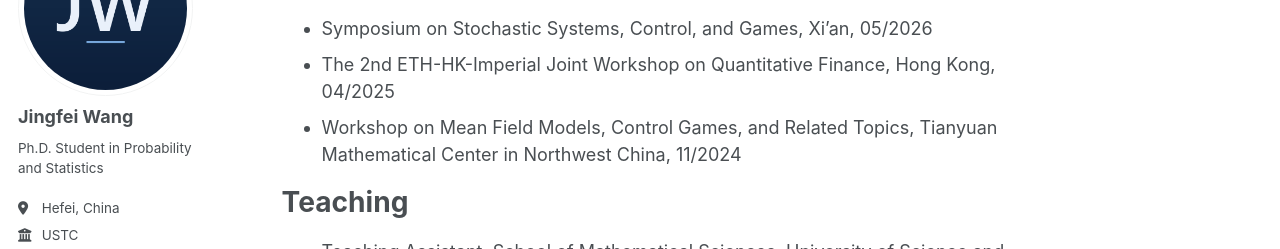
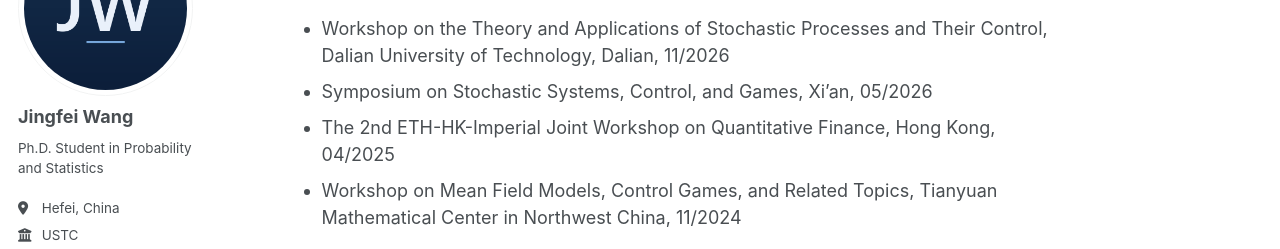
Before and after one commit to Jingfei0165/Jingfei0165.github.io, a plain HTML site: page talks/index.html in a window 1280 px wide. Shown: the part 185-434 px from the top of the page. Drawn offline with nearby package versions, Linux system fonts and the light colour scheme; files whose address does not match are found by name.

Commit message:
CV: add arXiv 2609.38745, drop internship; add Dalian workshop talk

```diff
--- a/talks/index.html
+++ b/talks/index.html
@@ -86,6 +86,7 @@
 
 <h1 id="research-presentations">Research Presentations</h1>
 <ul>
+<li>Workshop on the Theory and Applications of Stochastic Processes and Their Control, Dalian University of Technology, Dalian, 11/2026</li>
 <li>Symposium on Stochastic Systems, Control, and Games, Xi&rsquo;an, 05/2026</li>
 <li>The 2nd ETH-HK-Imperial Joint Workshop on Quantitative Finance, Hong Kong, 04/2025</li>
 <li>Workshop on Mean Field Models, Control Games, and Related Topics, Tianyuan Mathematical Center in Northwest China, 11/2024</li>
```
Also changed, not shown: 1 other file.
